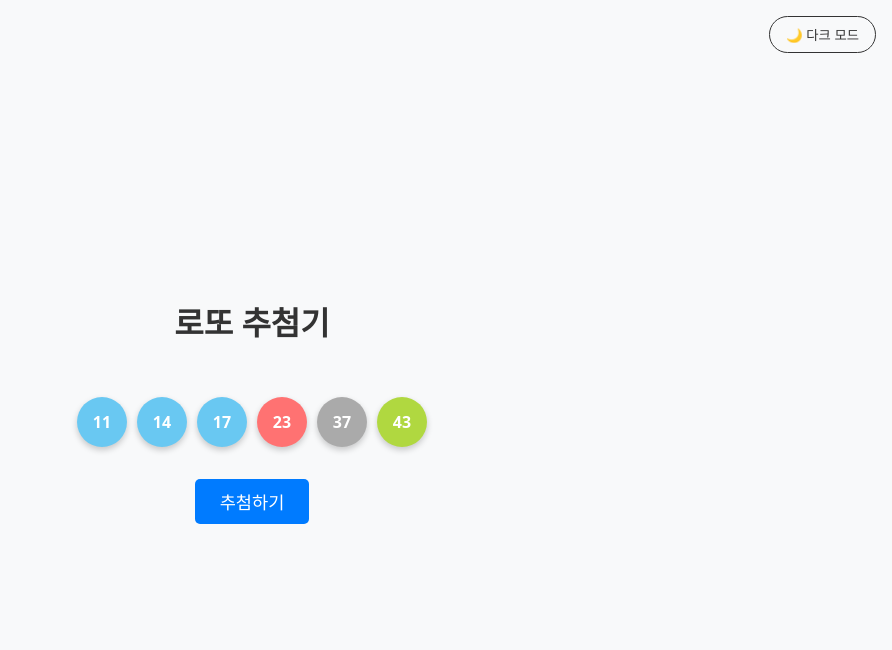
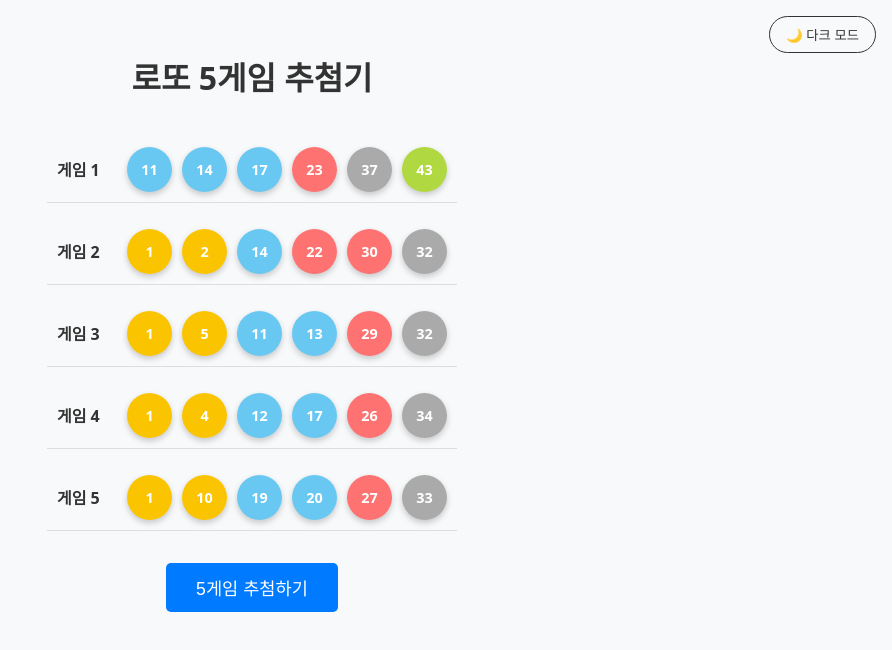
Before and after one commit to nwsrt1/nwsrt1, a plain HTML site: page index.html in a window 1280 px wide. Shown: the whole page, without its empty margins (388-1280 px from the left). Drawn offline with Linux system fonts and the light colour scheme.

Commit message:
Change to 5 games per draw

```diff
--- a/index.html
+++ b/index.html
@@ -3,24 +3,25 @@
 <head>
     <meta charset="UTF-8">
     <meta name="viewport" content="width=device-width, initial-scale=1.0">
-    <title>로또 추첨기</title>
+    <title>로또 추첨기 (5게임)</title>
     <style>
         :root { --bg: #f8f9fa; --txt: #333; --btn: #007bff; }
         [data-theme="dark"] { --bg: #1e1e1e; --txt: #eee; --btn: #375a7f; }
-        body { font-family: system-ui; display: flex; flex-direction: column; align-items: center; justify-content: center; height: 100vh; margin: 0; background: var(--bg); color: var(--txt); transition: .3s; }
+        body { font-family: system-ui; display: flex; flex-direction: column; align-items: center; min-height: 100vh; margin: 0; background: var(--bg); color: var(--txt); transition: .3s; padding: 2rem 0; }
         .theme-toggle { position: fixed; top: 1rem; right: 1rem; cursor: pointer; padding: .5rem 1rem; border-radius: 20px; border: 1px solid; background: none; color: inherit; }
-        #balls { display: flex; gap: 10px; margin: 2rem 0; flex-wrap: wrap; justify-content: center; }
-        .ball { width: 50px; height: 50px; border-radius: 50%; display: flex; align-items: center; justify-content: center; font-weight: bold; color: #fff; animation: pop .3s ease-out forwards; box-shadow: 0 3px 6px rgba(0,0,0,.2); }
+        .game-row { display: flex; gap: 10px; margin: 1rem 0; align-items: center; padding: 10px; border-bottom: 1px solid #ddd; }
+        .game-label { font-weight: bold; width: 60px; }
+        .ball { width: 45px; height: 45px; border-radius: 50%; display: flex; align-items: center; justify-content: center; font-weight: bold; color: #fff; animation: pop .3s ease-out forwards; box-shadow: 0 3px 6px rgba(0,0,0,.2); font-size: 0.9rem; }
         @keyframes pop { from { transform: scale(0); } to { transform: scale(1); } }
         .c1 { background: #fbc400; } .c2 { background: #69c8f2; } .c3 { background: #ff7272; } .c4 { background: #aaa; } .c5 { background: #b0d840; }
-        button.main { padding: 10px 25px; font-size: 1.1rem; background: var(--btn); color: #fff; border: none; border-radius: 5px; cursor: pointer; }
+        button.main { padding: 12px 30px; font-size: 1.1rem; background: var(--btn); color: #fff; border: none; border-radius: 5px; cursor: pointer; margin-top: 1rem; position: sticky; bottom: 2rem; }
     </style>
 </head>
 <body>
     <button class="theme-toggle" onclick="t()">🌙 다크 모드</button>
-    <h1>로또 추첨기</h1>
-    <div id="balls"></div>
-    <button class="main" onclick="g()">추첨하기</button>
+    <h1>로또 5게임 추첨기</h1>
+    <div id="container"></div>
+    <button class="main" onclick="g()">5게임 추첨하기</button>
 
     <script>
         const $ = d => document.getElementById(d), h = document.documentElement;
@@ -30,16 +31,22 @@
             document.querySelector('.theme-toggle').textContent = isD ? '🌙 다크 모드' : '☀️ 라이트 모드';
         };
         const g = () => {
-            const b = $('balls'); b.innerHTML = '';
+            const c = $('container'); c.innerHTML = '';
+            for (let i = 1; i <= 5; i++) {
+                const row = document.createElement('div');
+                row.className = 'game-row';
+                row.innerHTML = `<span class="game-label">게임 ${i}</span>`;
                 const nums = new Set(); while(nums.size < 6) nums.add(Math.floor(Math.random() * 45) + 1);
-            [...nums].sort((x, y) => x - y).forEach((n, i) => {
+                [...nums].sort((x, y) => x - y).forEach((n, j) => {
                     setTimeout(() => {
                         const el = document.createElement('div');
                         el.className = `ball c${Math.ceil(n/10)}`;
                         el.textContent = n;
-                    b.appendChild(el);
-                }, i * 100);
+                        row.appendChild(el);
+                    }, (i * 100) + (j * 50));
                 });
+                c.appendChild(row);
+            }
         };
         g();
     </script>
```
Lines whose indentation alone changed are shown as unchanged.
